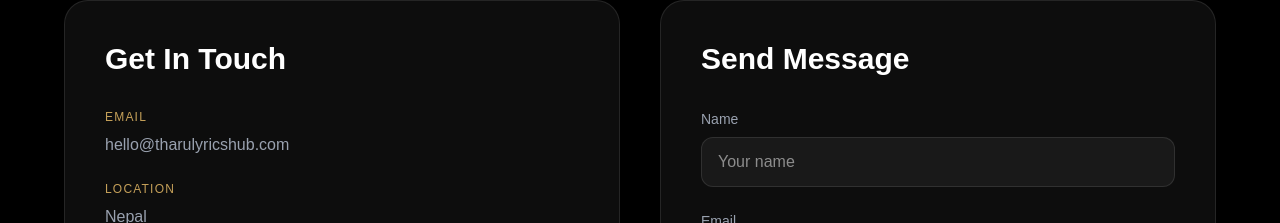
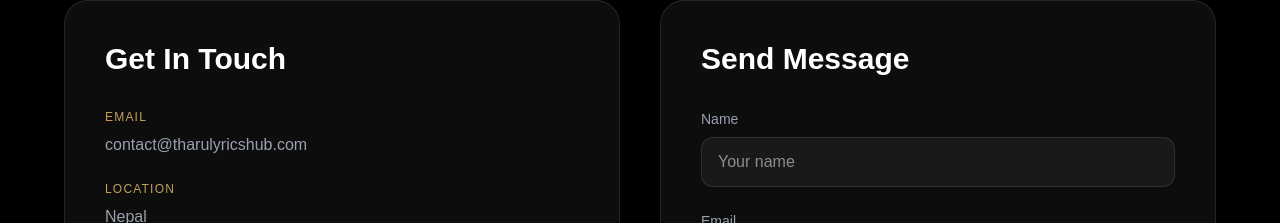
Before and after one commit to PrajeshKangoy/tharu-lyrics-hub, a Next.js app: page /contact in a window 1280 px wide. Shown: the part 362-585 px from the top of the page. Built offline with nearby package versions, Linux system fonts and the light colour scheme.

Commit message:
Update: email for contact updated

```diff
--- a/app/contact/page.tsx
+++ b/app/contact/page.tsx
@@ -50,7 +50,7 @@ export default function ContactPage() {
                   Email
                 </p>
 
-                <p>hello@tharulyricshub.com</p>
+                <p>contact@tharulyricshub.com</p>
               </div>
 
               <div>
```
